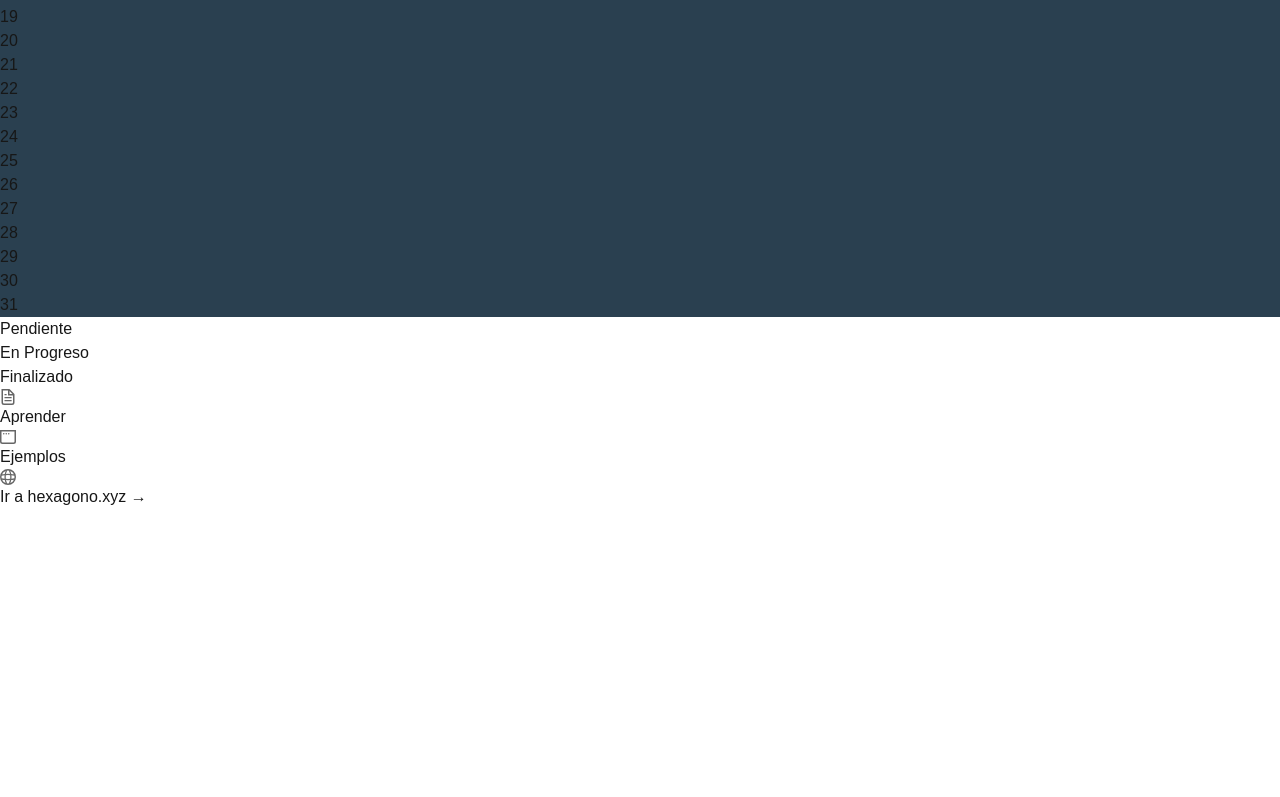
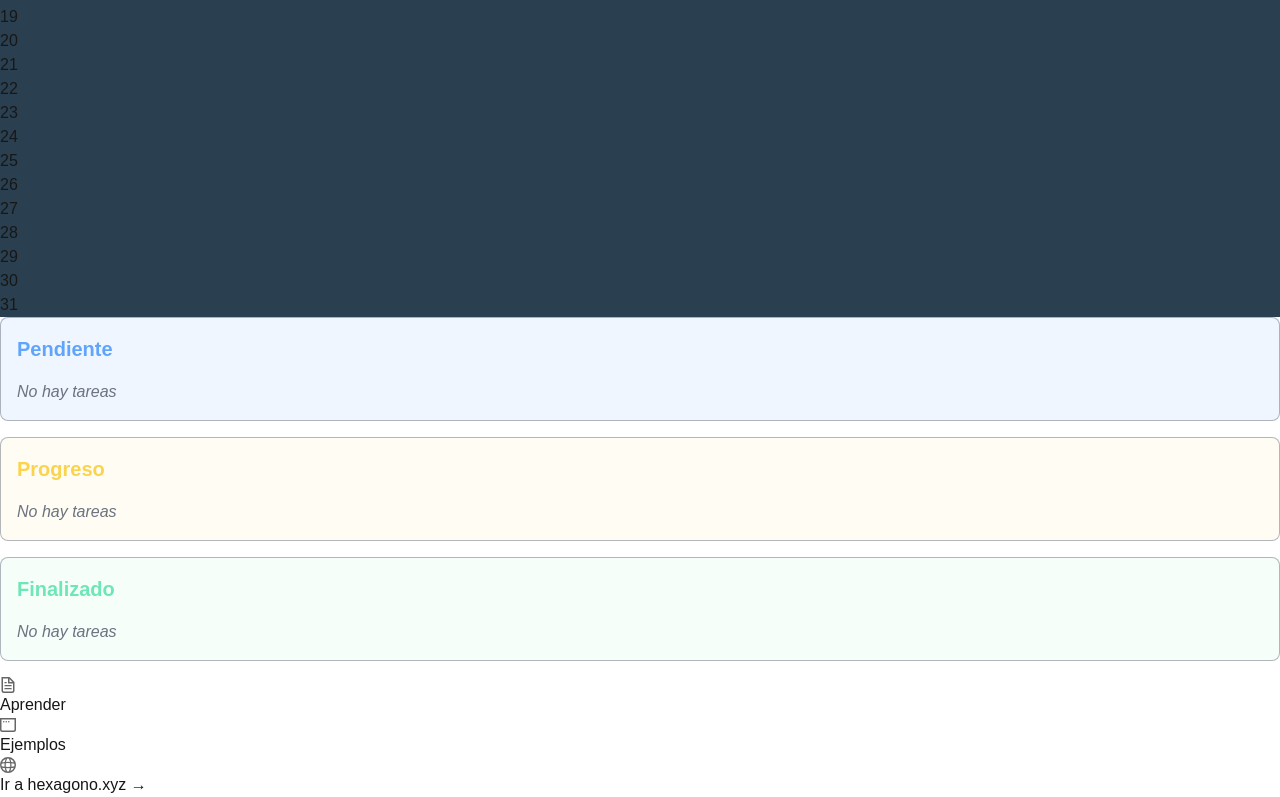
Before and after one commit to GRAMAPHENIA/Columne, a Next.js app: page / in a window 1280 px wide. Shown: the part 1984-2781 px from the top of the page. Before the commit the page ends 2493 px from the top, so only its background shows below. Built offline with nearby package versions, Linux system fonts and the light colour scheme.

Commit message:
mods-css

```diff
--- a/src/components/tasks/task-column/TaskColumn.css
+++ b/src/components/tasks/task-column/TaskColumn.css
@@ -1,3 +1,6 @@
+/* Ruta: src/components/tasks/TaskColumn.css */
+
+/* Estilos generales para las columnas */
 .task-column {
   padding: 1rem;
   border-radius: 0.5rem;
@@ -21,6 +24,7 @@
 
 .no-tasks {
   color: #6b7280; /* text-gray-500 */
+  font-style: italic;
 }
 
 /* Colores de fondo y texto según la columna */
@@ -29,7 +33,7 @@
   color: #60a5fa; /* text-blue-400 */
 }
 
-.task-column.en-progreso {
+.task-column.progreso {
   background-color: rgba(253, 230, 138, 0.1); /* bg-amber-200/10 */
   color: #fcd34d; /* text-amber-300 */
 }
--- a/src/components/tasks/task-column/TaskColumn.tsx
+++ b/src/components/tasks/task-column/TaskColumn.tsx
@@ -1,33 +1,38 @@
+// Ruta: src/components/tasks/TaskColumn.tsx
+
 import { ColumnType, Task } from "@/types/task";
 import { forwardRef } from "react";
 import { useDrop } from "react-dnd";
 import { TaskCard } from "../TaskCard";
+import "./TaskColumn.css";
+
+// Propiedades esperadas para el componente TaskColumn
+interface TaskColumnProps {
+  column: ColumnType;
+  tasks: Task[]; // Lista de tareas asociadas a la columna
+  onMoveTask: (taskId: string, targetColumn: ColumnType) => void; // Función para mover una tarea entre columnas
+  onDeleteTask: (taskId: string) => void; // Función para eliminar una tarea
+  onEditTask: (task: Task) => void; // Función para editar una tarea
+}
 
 // Componente para representar columnas de tareas
-interface TaskColumnProps {
-  column: ColumnType;
-  tasks: Task[];
-  onMoveTask: (taskId: string, targetColumn: ColumnType) => void;
-  onDeleteTask: (taskId: string) => void;
-  onEditTask: (task: Task) => void;
-}
-
 const TaskColumn = forwardRef<HTMLDivElement, TaskColumnProps>(
   ({ column, tasks, onMoveTask, onDeleteTask, onEditTask }, ref) => {
+    // Configuración del área de drop (donde se pueden soltar tareas)
     const [, drop] = useDrop({
-      accept: "TASK", // Acepta tareas para dropear
+      accept: "TASK", // Define que tipo de elementos acepta (en este caso, tareas)
       drop: (item: { id: string }) => {
         if (item?.id) {
-          onMoveTask(item.id, column);
+          onMoveTask(item.id, column); // Mueve la tarea al dropearla en esta columna
         } else {
           console.warn("No se pudo mover la tarea porque falta el ID.");
         }
       },
     });
 
-    // Ref combinada para forwardRef y drop
+    // Combina la referencia de forwardRef y la de drop
     const dropRef = (node: HTMLDivElement | null) => {
-      drop(node);
+      drop(node); // Conecta el área de drop
       if (ref) {
         if (typeof ref === "function") {
           ref(node);
@@ -39,25 +44,31 @@ const TaskColumn = forwardRef<HTMLDivElement, TaskColumnProps>(
 
     return (
       <div
-        ref={dropRef}
-        className="bg-slate-800 p-4 rounded-lg shadow flex-1 min-h-[300px]"
+        ref={dropRef} // Asigna la referencia combinada
+        className={`task-column ${column.toLowerCase() || "default"}`} // Asigna la clase CSS según la columna
       >
-        <h2 className="text-lg font-semibold mb-4 text-blue-400">{column}</h2>
-        <div className="space-y-2">
-          {tasks.map((task) => (
-            <TaskCard
-              key={task.id}
-              task={task}
-              onDelete={onDeleteTask}
-              onEdit={onEditTask}
-            />
-          ))}
+        <h2 className="task-column-title">{column}</h2>{" "}
+        {/* Título de la columna */}
+        <div className="task-list">
+          {tasks.length > 0 ? (
+            tasks.map((task) => (
+              <TaskCard
+                key={task.id} // Llave única para identificar cada tarea
+                task={task} // Información de la tarea
+                onDelete={onDeleteTask} // Función para eliminar la tarea
+                onEdit={onEditTask} // Función para editar la tarea
+              />
+            ))
+          ) : (
+            <p className="no-tasks">No hay tareas</p> // Mensaje si no hay tareas
+          )}
         </div>
       </div>
     );
   }
 );
 
+// Define el nombre del componente para herramientas de depuración
 TaskColumn.displayName = "TaskColumn";
 
 export default TaskColumn;
--- a/src/types/task.ts
+++ b/src/types/task.ts
@@ -8,6 +8,6 @@ export interface Task {
   photoUrl?: string | null;
 }
 
-export type ColumnType = 'Pendiente' | 'En Progreso' | 'Finalizado';
+export type ColumnType = 'Pendiente' | 'Progreso' | 'Finalizado';
 
-export const columns: ColumnType[] = ['Pendiente', 'En Progreso', 'Finalizado'];
+export const columns: ColumnType[] = ['Pendiente', 'Progreso', 'Finalizado'];
```
